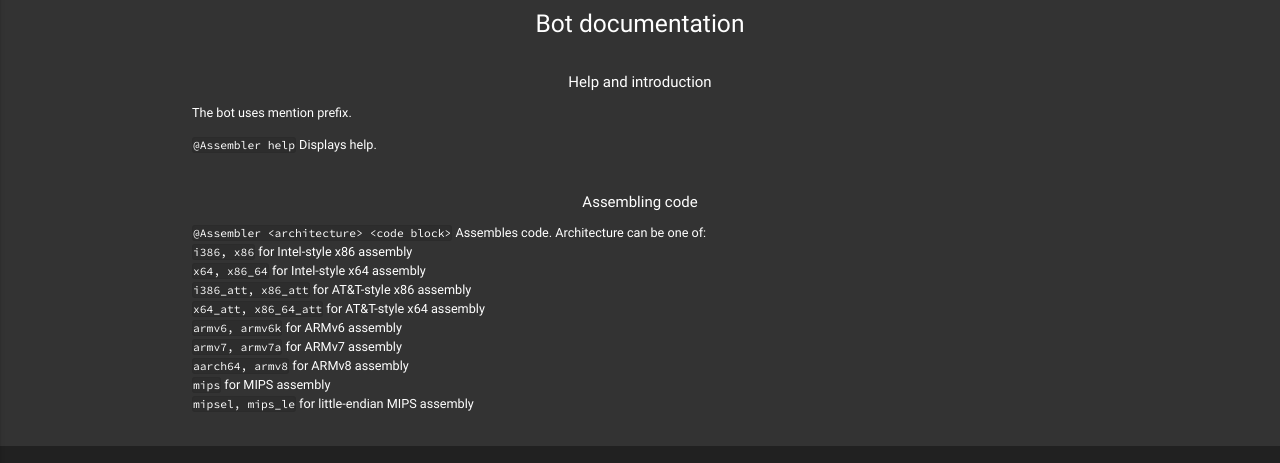
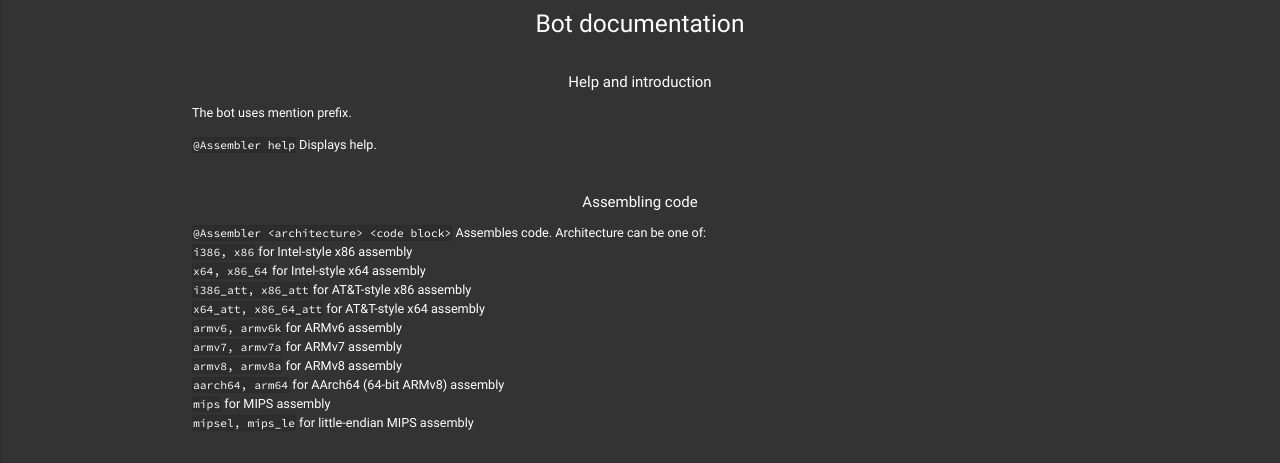
Before and after one commit to TheLastAlly/emzi0767.github.io, a plain HTML site: page discord/asm/doc.html in a window 1280 px wide. Shown: the part 318-781 px from the top of the page. Drawn offline with nearby package versions, Linux system fonts and the light colour scheme.

Commit message:
Updated documentation for ASM.

```diff
--- a/discord/asm/doc.html
+++ b/discord/asm/doc.html
@@ -61,7 +61,8 @@
 							<span class="mono">x64_att, x86_64_att</span> for AT&amp;T-style x64 assembly<br>
 							<span class="mono">armv6, armv6k</span> for ARMv6 assembly<br>
 							<span class="mono">armv7, armv7a</span> for ARMv7 assembly<br>
-							<span class="mono">aarch64, armv8</span> for ARMv8 assembly<br>
+							<span class="mono">armv8, armv8a</span> for ARMv8 assembly<br>
+							<span class="mono">aarch64, arm64</span> for AArch64 (64-bit ARMv8) assembly<br>
 							<span class="mono">mips</span> for MIPS assembly<br>
 							<span class="mono">mipsel, mips_le</span> for little-endian MIPS assembly
 						</p>
```
